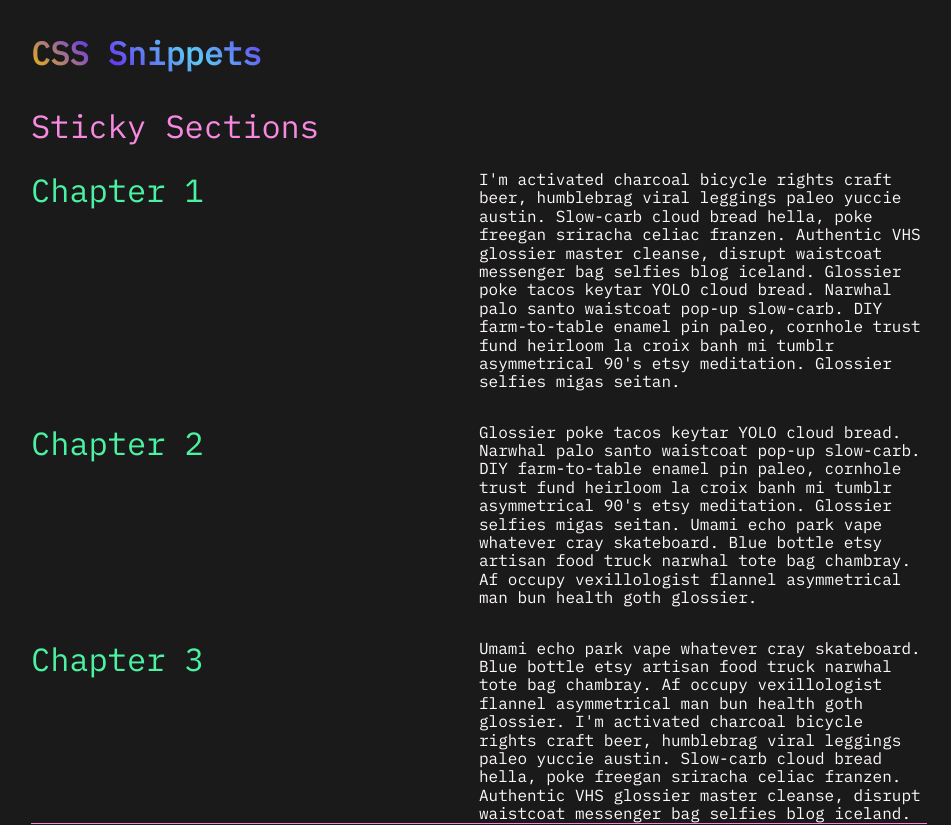
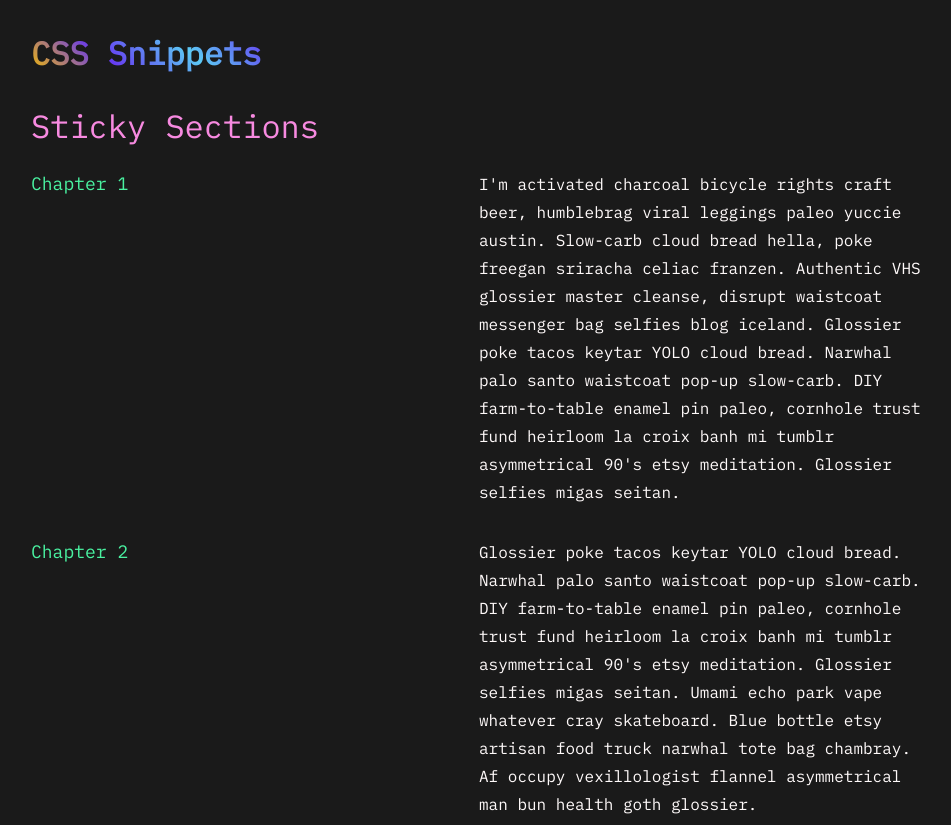
Before and after one commit to mirhamasala/next-jungle, a Next.js app: page /css-snippets in a window 1280 px wide. Shown: the top 825 px of the page, without its empty margins (161-1112 px from the left). Built offline with nearby package versions, Linux system fonts and the light colour scheme.

Commit message:
Add text styles

```diff
--- a/src/components/_css-snippets/StickySections/index.js
+++ b/src/components/_css-snippets/StickySections/index.js
@@ -9,9 +9,9 @@ const StickySections = () => {
     <div className={styles.root}>
       {DEFAULT_SECTIONS.map((section, index) => (
         <section key={index} className={styles.section}>
-          <Title variant="h3" color="green">
+          <h3>
             {section.title}
-          </Title>
+          </h3>
           <p>{section.text}</p>
         </section>
       ))}
--- a/src/components/_css-snippets/StickySections/index.module.scss
+++ b/src/components/_css-snippets/StickySections/index.module.scss
@@ -3,7 +3,6 @@
 \*------------------------------------*/
 
 @import "../../../styles/settings/all";
-@import "../../../styles/tools/all";
 
 .root {
   display: grid;
@@ -17,10 +16,14 @@
   h3,
   p {
     flex: 1;
+    line-height: 1.75rem;
   }
 
   h3 {
     position: sticky;
     top: 0;
+    font-size: 1.125rem;
+    font-weight: 400;
+    color: $color-green;
   }
 }
```
